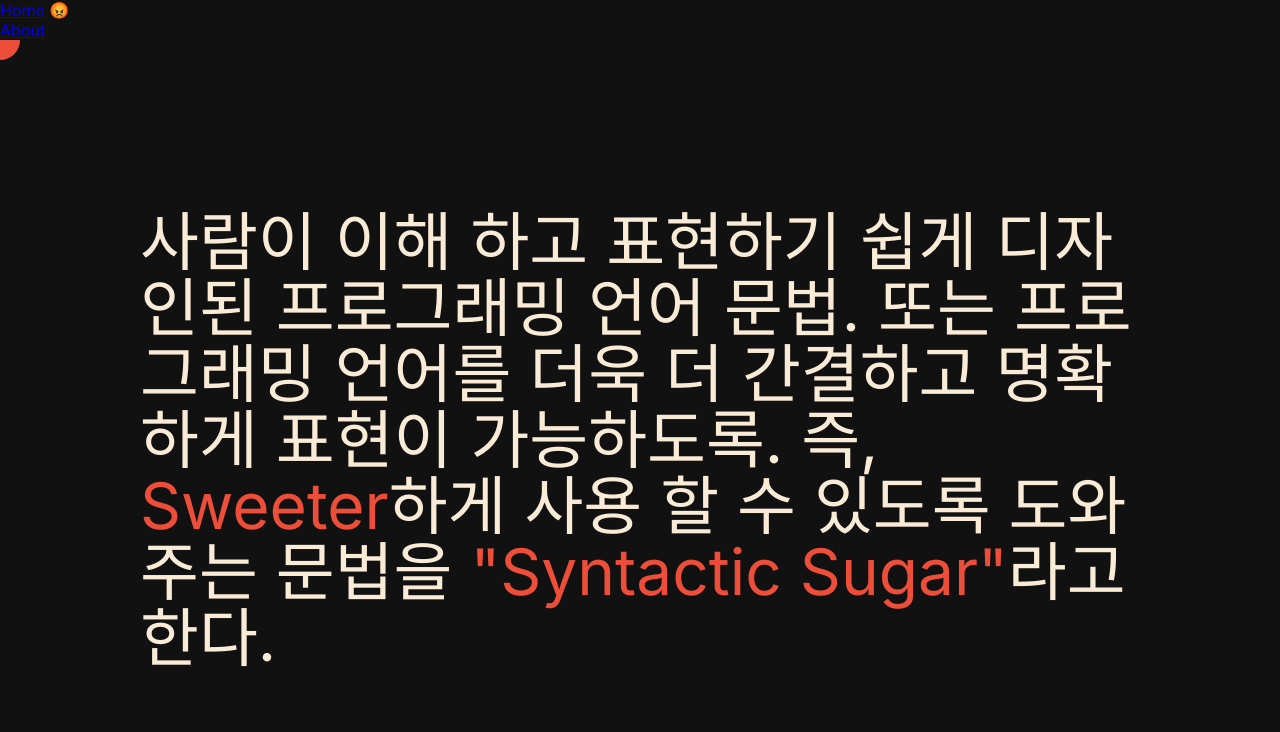
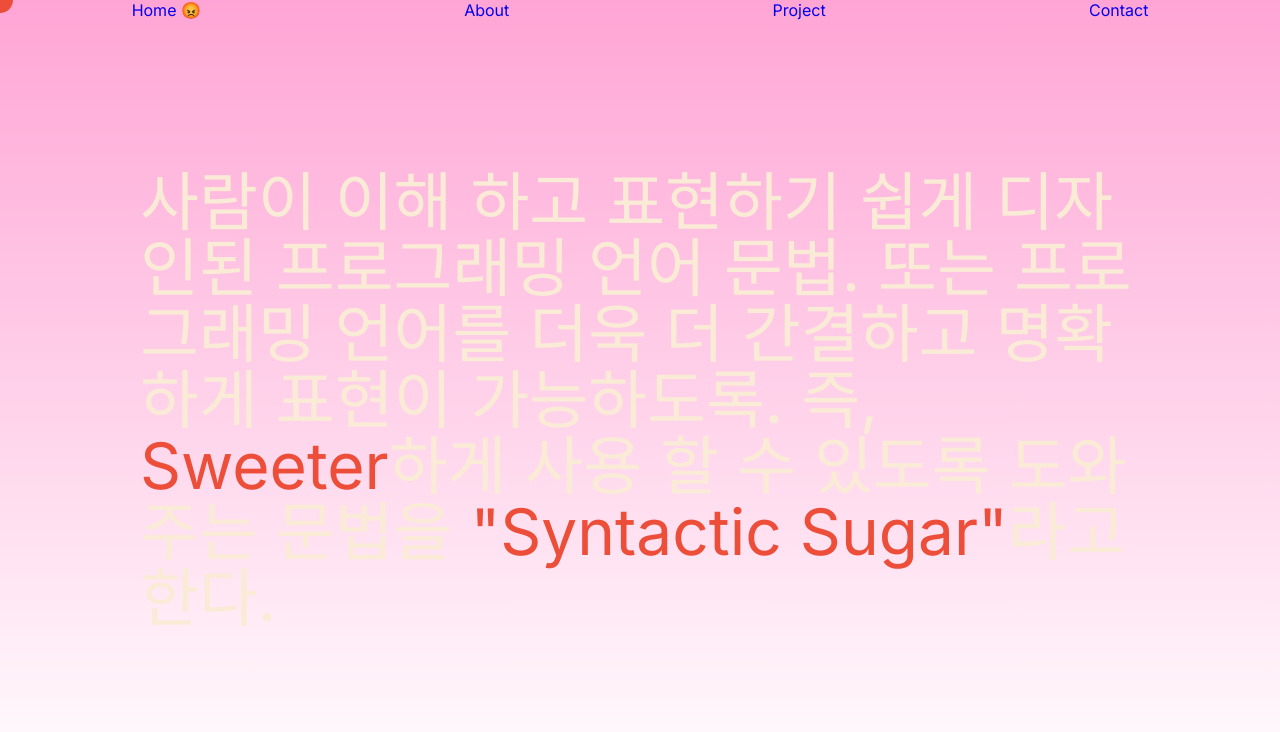
Before and after one commit to thefigtree/portfolio_24_03_11, a Next.js app: page / in a window 1280 px wide. Shown: the top 732 px of the page. Built offline with nearby package versions, Linux system fonts and the light colour scheme.

Commit message:
Header Link

```diff
--- a/components/navigation.jsx
+++ b/components/navigation.jsx
@@ -1,4 +1,5 @@
 "use client";
+import style from "./navigation.module.css";
 import Link from "next/link";
 import { usePathname } from "next/navigation";
 
@@ -7,14 +8,20 @@ export default function Navigation() {
   console.log(path);
 
   return (
-    <nav>
-      <ul>
+    <nav className={style.header}>
+      <ul className={style.menu}>
         <li>
           <Link href="/">Home</Link> {path === "/" ? "😡" : ""}
         </li>
         <li>
           <Link href="/about">About</Link> {path === "/about" ? "😡" : ""}
         </li>
+        <li>
+          <Link href="/project">Project</Link> {path === "/project" ? "😡" : ""}
+        </li>
+        <li>
+          <Link href="/contact">Contact</Link> {path === "/contact" ? "😡" : ""}
+        </li>
       </ul>
     </nav>
   );
--- /dev/null
+++ b/components/navigation.module.css
@@ -0,0 +1,16 @@
+.header {
+  /* background-color: #ffa5d5; */
+  width: 100%;
+  /* padding: 20px 5%; */
+  height: 30px;
+  position: fixed;
+  top: 0;
+  left: 0;
+  z-index: 10;
+}
+
+.menu {
+  display: flex;
+  justify-content: space-around;
+  align-items: center;
+}
--- a/src/app/globals.css
+++ b/src/app/globals.css
@@ -4,6 +4,15 @@
   margin: 0;
 }
 
-body {
+ul,
+li {
+  list-style: none;
+}
+
+a {
+  text-decoration: none;
+}
+
+/* body {
   background-color: #111;
-}
+} */
--- a/src/app/page.jsx
+++ b/src/app/page.jsx
@@ -7,7 +7,8 @@ import useMousePosition from "./../utils/useMousePosition";
 export default function Home() {
   const [isHover, setIshover] = useState(false);
   const { x, y } = useMousePosition();
-  const size = isHover ? 400 : 40;
+  const size = isHover ? 400 : 25;
+  // console.log(x, y);
 
   return (
     <main className={styles.main}>
--- a/src/app/page.module.css
+++ b/src/app/page.module.css
@@ -1,5 +1,6 @@
 .main {
   height: 100vh;
+  background: linear-gradient(#ffa5d5, #fff);
 }
 
 .body,
@@ -16,6 +17,7 @@
 
   .color {
     color: #ec4e39;
+    /* z-index: 10; */
   }
 
   .text {
@@ -25,10 +27,12 @@
 
 .mask {
   position: absolute;
+  /* top: 0; */
+  /* left: 0; */
   mask-image: url("../../public/mask.svg");
   background-color: #ec4e39;
   mask-repeat: no-repeat;
   /* mask-position: 50%; */
-  mask-size: 40px;
-  color: black;
+  mask-size: 25px;
+  color: beige;
 }
```
Also changed, not shown: src/app/contact/page.jsx (added, +11 -0 lines), src/app/project/page.jsx (added, +11 -0 lines).
